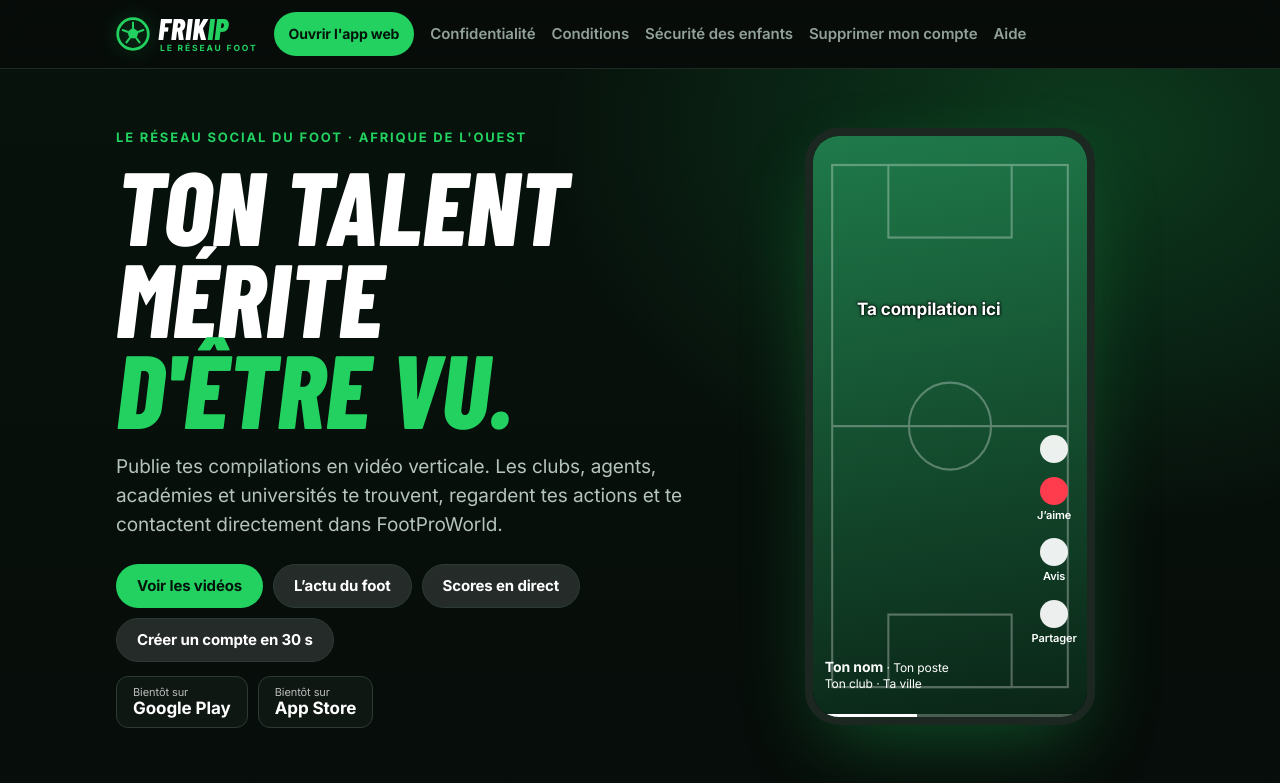
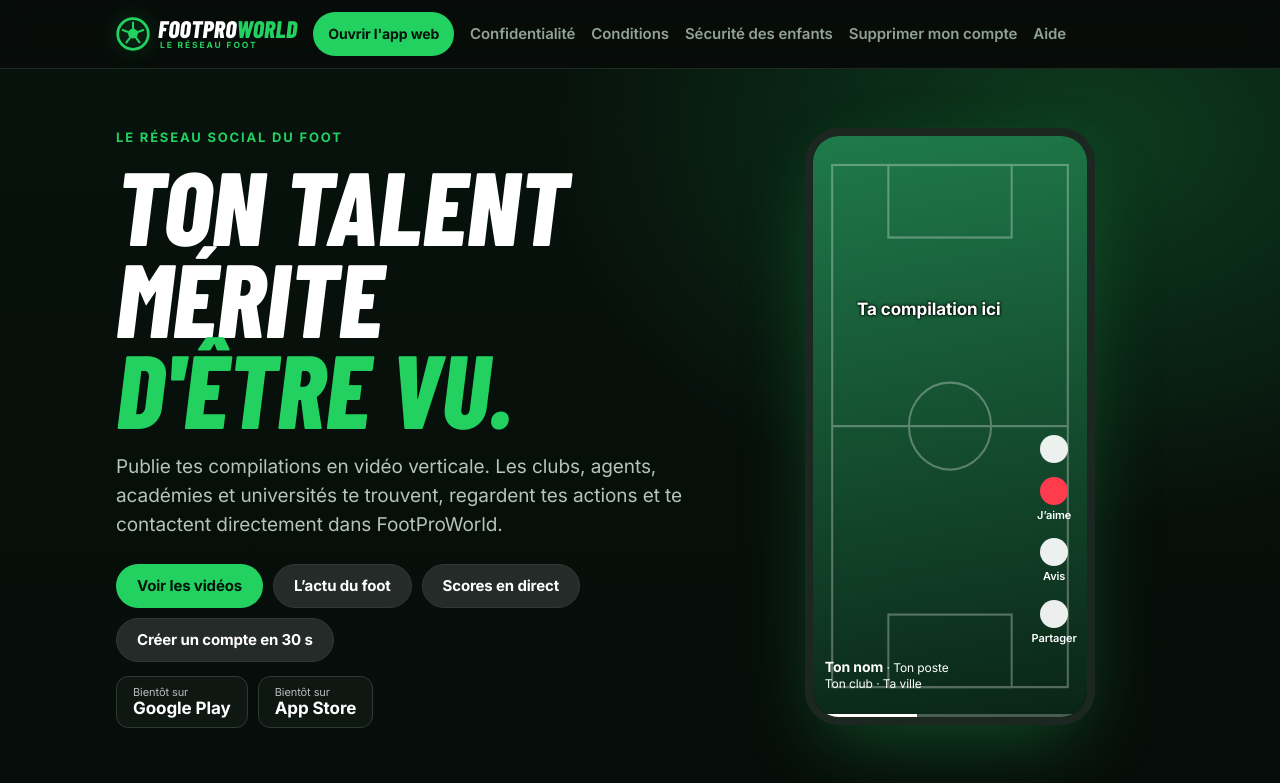
Before and after one commit to fabara224-dotcom/frikip, a Laravel app: page / in a window 1280 px wide. Shown: the top 783 px of the page. Run offline with Laravel 12, Linux system fonts and the light colour scheme; data that the repository does not hold is empty.

Commit message:
Retire « Afrique de l'Ouest » des textes et remplace l'ancien logo FRIKIP par FOOTPROWORLD
Co-Authored-By: Claude Opus 5.5 <noreply@anthropic.com>
Claude-Session: https://claude.ai/code/session_01XJyo5daxZTqRLKc7jkjGDk

```diff
--- a/composer.json
+++ b/composer.json
@@ -1,7 +1,7 @@
 {
     "name": "fabara/frikip",
     "type": "project",
-    "description": "FootProWorld : plateforme de recrutement sportif pour l'Afrique de l'Ouest (Laravel).",
+    "description": "FootProWorld : plateforme de réseau social et recrutement du football (Laravel).",
     "keywords": [
         "frikip",
         "recrutement",
--- a/public/css/frikip-pro.css
+++ b/public/css/frikip-pro.css
@@ -418,3 +418,6 @@ body.feedpage{background:var(--bg);padding-bottom:0}
 .sview-ft{position:absolute;left:0;right:0;bottom:0;z-index:4;display:flex;align-items:center;justify-content:space-between;gap:10px;padding:12px 14px calc(12px + env(safe-area-inset-bottom,0px));background:linear-gradient(transparent,rgba(0,0,0,.6));color:#D5DED9;font-size:13.5px}
 .sview-ft form{margin:0}
 .sview-ft button{border:1px solid rgba(255,255,255,.35);background:rgba(0,0,0,.35);color:#fff;font:inherit;font-weight:600;font-size:13px;padding:6px 14px;border-radius:999px;cursor:pointer}
+/* Logo FOOTPROWORLD (mot plus long que l'ancien) */
+.fklogo-word{font-size:24px;white-space:nowrap}
+@media (max-width:560px){.fklogo-word{font-size:19px}.fklogo-tag{font-size:9px}}
--- a/resources/views/components/logo.blade.php
+++ b/resources/views/components/logo.blade.php
@@ -7,7 +7,7 @@
     <path d="M20 12.5V6.5M26.6 17.3l5.6-2M24.1 25.1l3.6 4.8M15.9 25.1l-3.6 4.8M13.4 17.3l-5.6-2" stroke="currentColor" stroke-width="2.4" stroke-linecap="round"/>
   </svg>
   <span class="fklogo-txt">
-    <span class="fklogo-word">FRIK<em>IP</em></span>
+    <span class="fklogo-word">FOOTPRO<em>WORLD</em></span>
     @if ($tagline)<span class="fklogo-tag">{{ __('Le réseau foot') }}</span>@endif
   </span>
 </span>
--- a/resources/views/layouts/app.blade.php
+++ b/resources/views/layouts/app.blade.php
@@ -14,7 +14,7 @@
 <link rel="preload" href="{{ asset('fonts/barlow-condensed-800-italic.woff2') }}" as="font" type="font/woff2" crossorigin>
 <link rel="stylesheet" href="{{ asset('css/terrain.css') }}">
 <link rel="stylesheet" href="{{ asset('css/frikip.css') }}?v=2">
-<link rel="stylesheet" href="{{ asset('css/frikip-pro.css') }}?v=1">
+<link rel="stylesheet" href="{{ asset('css/frikip-pro.css') }}?v=2">
 <link rel="icon" href="{{ asset('favicon.svg') }}" type="image/svg+xml">
 <link rel="apple-touch-icon" href="{{ asset('icons/apple-touch-icon.png') }}">
 <meta name="theme-color" content="#07100B">
--- a/resources/views/pages/home.blade.php
+++ b/resources/views/pages/home.blade.php
@@ -11,7 +11,7 @@
 <section class="hero">
     <div class="wrap gut">
       <div>
-        <span class="eyebrow">Le réseau social du foot · Afrique de l'Ouest</span>
+        <span class="eyebrow">Le réseau social du foot</span>
         <h1>Ton talent mérite <em>d'être vu.</em></h1>
         <p>Publie tes compilations en vidéo verticale. Les clubs, agents, académies et universités te trouvent, regardent tes actions et te contactent directement dans {{ config('terrain.app_name', 'FootProWorld') }}.</p>
         <div class="row" style="margin-bottom:14px">
--- a/resources/views/web/actors.blade.php
+++ b/resources/views/web/actors.blade.php
@@ -1,7 +1,7 @@
 @extends('layouts.web')
 
 @section('title', __('Acteurs du foot').' – '.config('terrain.app_name'))
-@section('description', __('Entraîneurs, arbitres, médecins du sport, kinés, préparateurs physiques et analystes du football en Afrique de l’Ouest.'))
+@section('description', __('Entraîneurs, arbitres, médecins du sport, kinés, préparateurs physiques et analystes du football.'))
 
 @section('content')
 <div class="page gut">
--- a/resources/views/web/explore.blade.php
+++ b/resources/views/web/explore.blade.php
@@ -1,7 +1,7 @@
 @extends('layouts.web')
 
 @section('title', __('Explorer').' – '.config('terrain.app_name'))
-@section('description', __('Joueurs, entraîneurs, arbitres, clubs, détections, matchs en direct, défis et vidéos de foot : tout le football d’Afrique de l’Ouest sur FootProWorld.'))
+@section('description', __('Joueurs, entraîneurs, arbitres, clubs, détections, matchs en direct, défis et vidéos de foot : tout le football sur FootProWorld.'))
 
 @php
   $tiles = [
--- a/resources/views/web/live.blade.php
+++ b/resources/views/web/live.blade.php
@@ -1,7 +1,7 @@
 @extends('layouts.web')
 
 @section('title', __('Matchs en direct').' – '.config('terrain.app_name'))
-@section('description', __('Regarde en direct les matchs des clubs et académies d’Afrique de l’Ouest.'))
+@section('description', __('Regarde en direct les matchs des clubs et académies.'))
 
 @php
   $when = fn ($s) => $s->starts_at ? \Illuminate\Support\Carbon::parse($s->starts_at)->translatedFormat('D j M · H\hi') : '';
--- a/resources/views/web/rankings.blade.php
+++ b/resources/views/web/rankings.blade.php
@@ -1,7 +1,7 @@
 @extends('layouts.web')
 
 @section('title', __('Meilleurs sportifs').' – '.config('terrain.app_name'))
-@section('description', __('Le classement des meilleurs sportifs de Guinée et d’Afrique de l’Ouest, par sport, poste, âge et ville.'))
+@section('description', __('Le classement des meilleurs sportifs, par sport, poste, âge et ville.'))
 
 @section('content')
 <div class="page gut">
--- a/resources/views/web/referral.blade.php
+++ b/resources/views/web/referral.blade.php
@@ -6,7 +6,7 @@
   $isRecruiter = $me['role'] === 'recruiter';
   $left = $per - ($count % $per);
   $msg = $isRecruiter
-      ? __('Rejoins :app, la plateforme pour recruter les talents d’Afrique de l’Ouest', ['app' => config('terrain.app_name')])
+      ? __('Rejoins :app, la plateforme pour recruter les talents du foot', ['app' => config('terrain.app_name')])
       : __('Inscris-toi sur :app pour montrer tes compilations aux clubs ! Mon lien', ['app' => config('terrain.app_name')]);
 @endphp
 
```
Also changed, not shown: lang/en.json.
